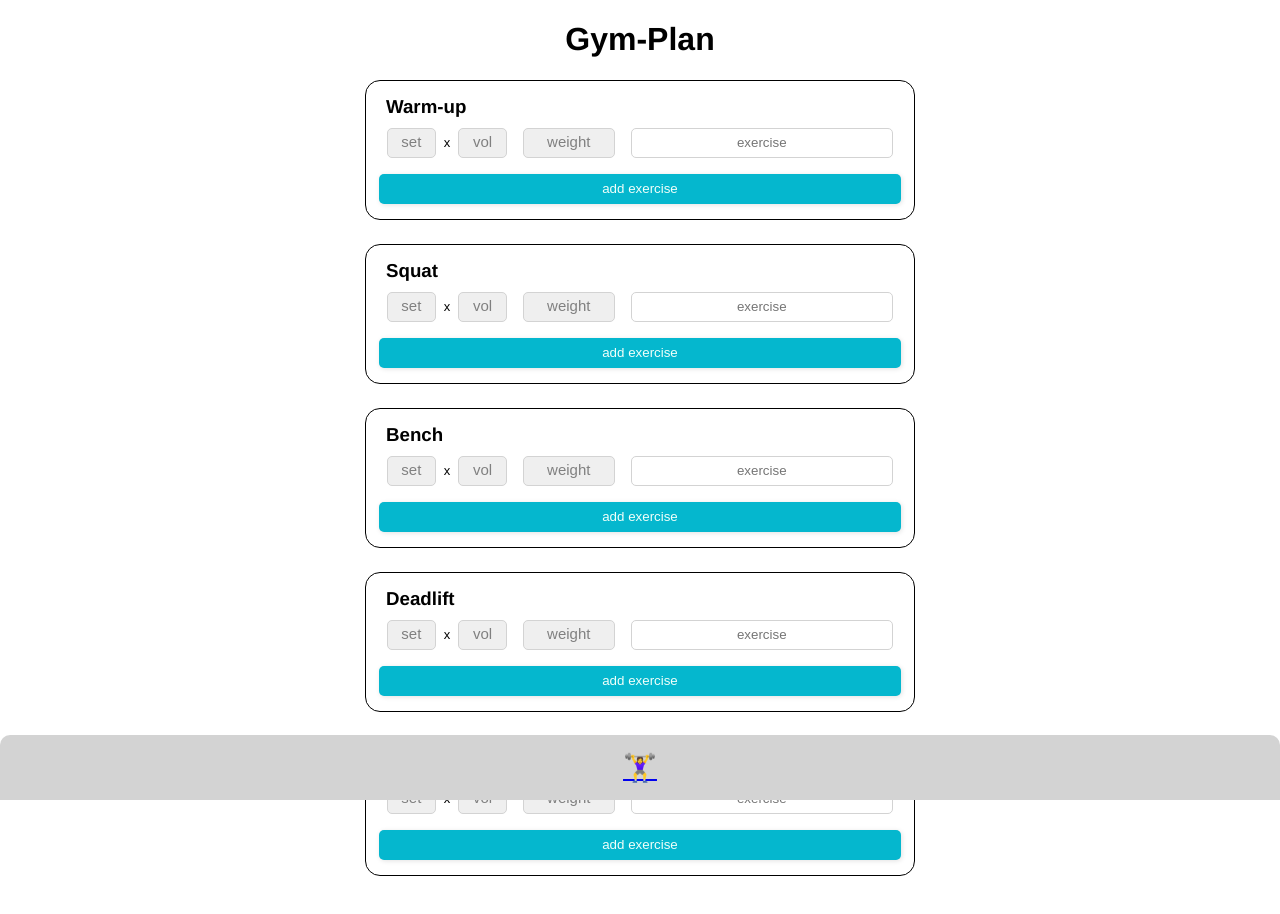
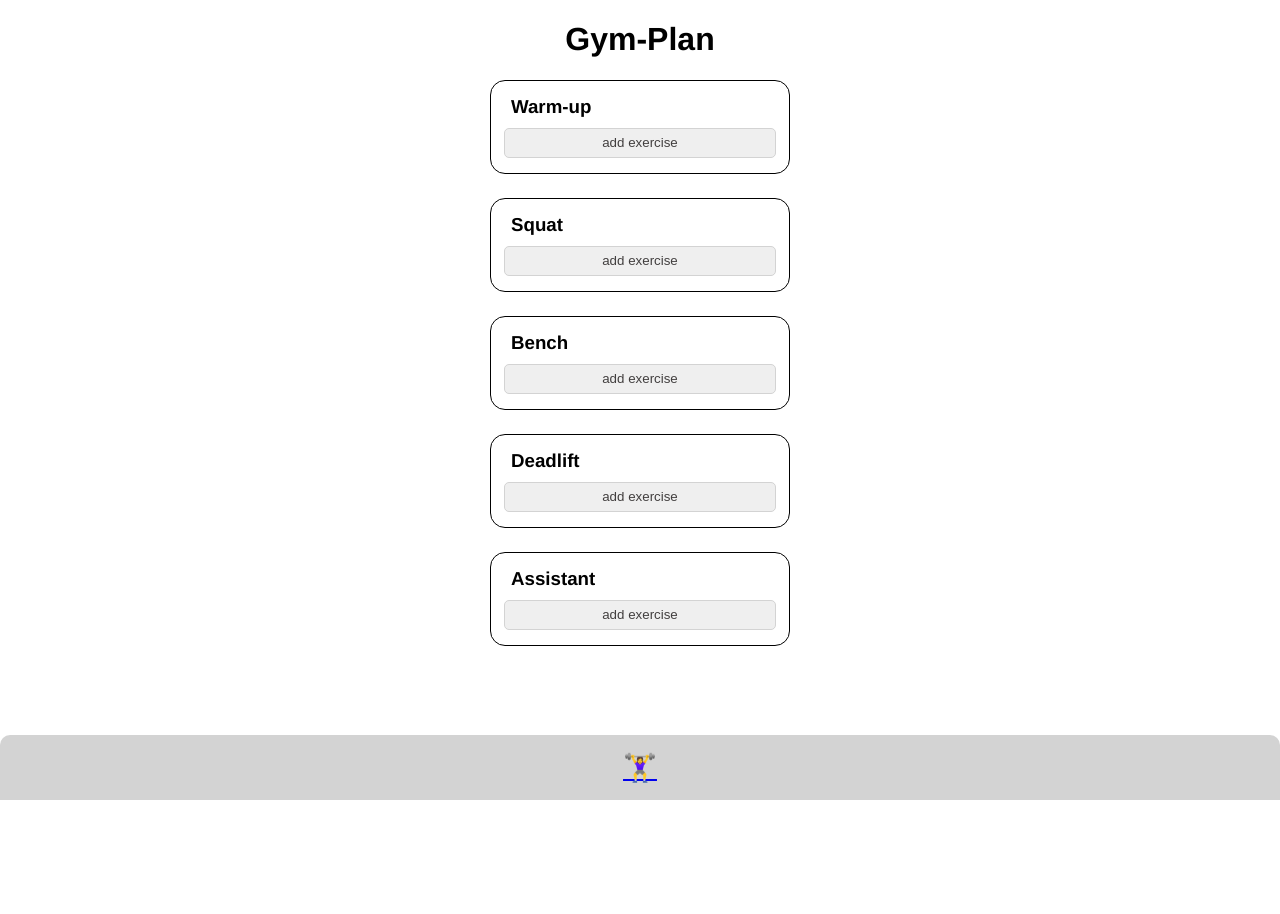
Before and after one commit to KirstenSchuhmann/CapstoneProject, a Next.js app: page / in a window 1280 px wide. Shown: the top 914 px of the page. After the commit the page ends 800 px from the top, so only its background shows below. Built offline with nearby package versions, Linux system fonts and the light colour scheme.

Commit message:
added handleSubmit function for from in GymPlan

```diff
--- a/components/GymPlan/GymPlan.js
+++ b/components/GymPlan/GymPlan.js
@@ -1,8 +1,11 @@
 import WorkoutSet from "./WorkoutSet";
 
 export default function GymPlan() {
+  function handleSubmit(event) {
+    event.preventDefault();
+  }
   return (
-    <form>
+    <form onSubmit={handleSubmit}>
       <WorkoutSet setName="Warm-up" />
       <WorkoutSet setName="Squat" />
       <WorkoutSet setName="Bench" />
--- a/components/GymPlan/WorkoutSet.js
+++ b/components/GymPlan/WorkoutSet.js
@@ -1,12 +1,24 @@
 import styled from "styled-components";
 import ExerciseSet from "./ExerciseSet";
+import { useState } from "react";
 
 export default function WorkoutSet({ setName }) {
+  const [InputFields, setInputFields] = useState(0);
+  const newSet = [];
+
+  for (let i = 0; i < InputFields; i++) {
+    newSet.push(<ExerciseSet key={i} number={i} />);
+  }
+
+  function addComponent() {
+    setInputFields((count) => count + 1);
+  }
+
   return (
     <StyledSection>
       <h3> {setName} </h3>
-      <ExerciseSet />
-      <button> add exercise </button>
+      {newSet}
+      <button onClick={addComponent}> add exercise </button>
     </StyledSection>
   );
 }
@@ -33,13 +45,4 @@ const StyledSection = styled.section`
     cursor: pointer;
     font-weight: 400;
     color: #423f3f;
-    &:nth-child(odd) {
-      background-color: #05b7ce;
-      color: #f1fffa;
-      border: 1px white;
-      box-shadow: 1px 1px 5px #e2e2e2, -1px -1px 5px #ffffff;
-      :hover {
-        background-color: #15aabf;
-        box-shadow: 1px 1px 5px rgba(10, 82, 92, 0.5);
-  }
 `;
```
